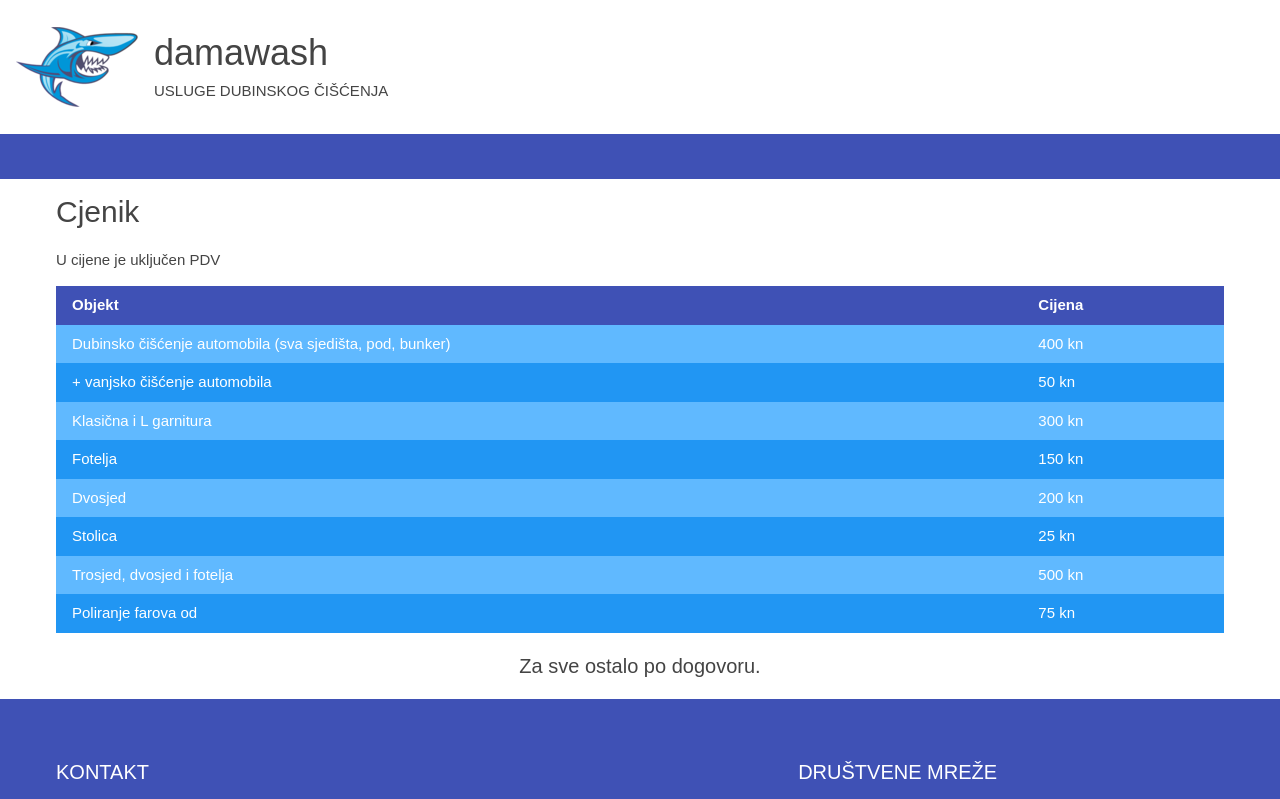
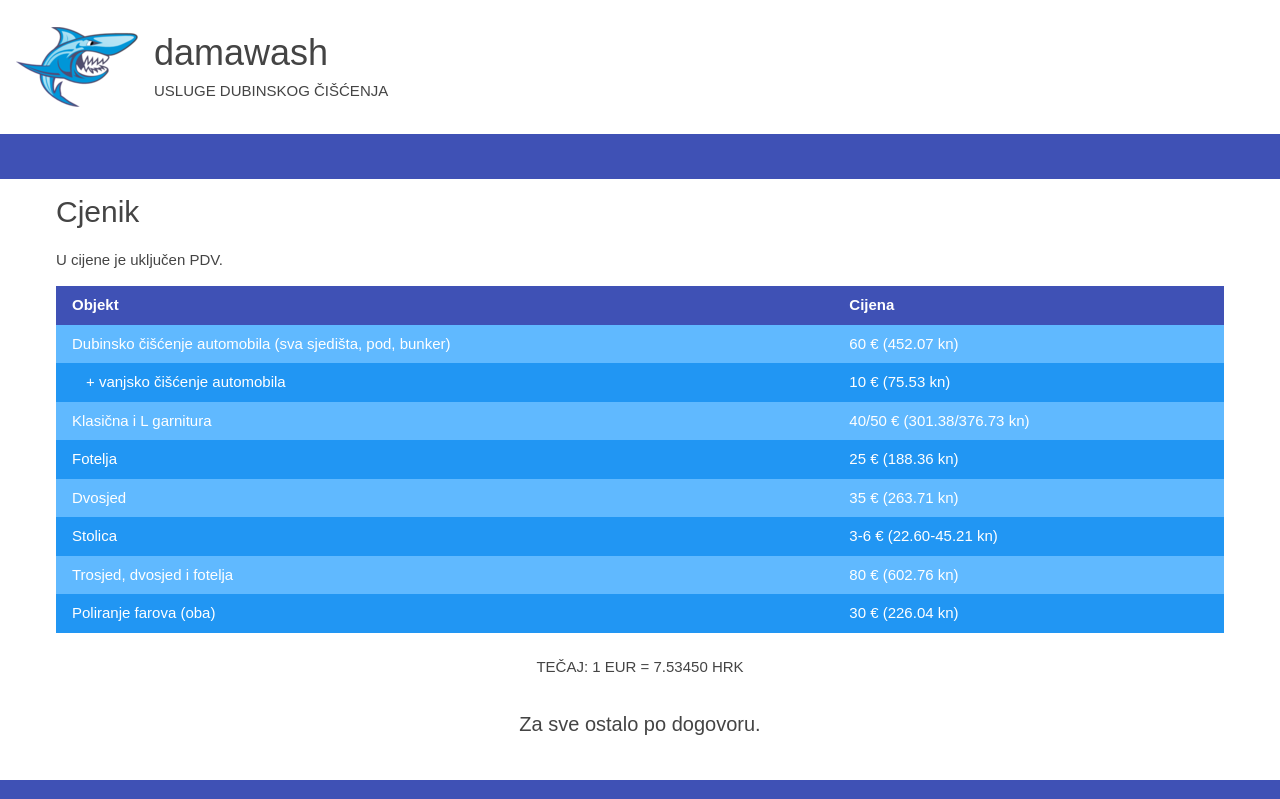
Before and after one commit to fluffyspace/damawash, an Angular app: page /prices in a window 1280 px wide. Shown: the top 799 px of the page. Built offline with nearby package versions, Linux system fonts and the light colour scheme; a web font is replaced by a local one.

Commit message:
kune u dvojne cijene

```diff
--- a/src/app/contact/contact.component.html
+++ b/src/app/contact/contact.component.html
@@ -1,7 +1,13 @@
 <h2>Kontaktirajte nas</h2>
+<div class="w3-container w3-xlarge w3-center">
+  <h4>Javite se putem društvenih mreža</h4>
+  <a href="https://www.facebook.com/profile.php?id=1165940456"><i class="fab fa-facebook largetext"></i></a>
+  <a href="https://api.whatsapp.com/send?phone=+385914182000"><i class="fab fa-whatsapp w3-margin largetext"></i></a>
+  <a href="viber://contact?number=+385914182000"><i class="fab fa-viber w3-margin-right largetext"></i></a>
+  <a href="https://www.instagram.com/dama_wash/"><i class="fab fa-instagram largetext"></i></a>
+  <h4>ili elektroničkom poštom</h4>
+</div>
 <div class="w3-container w3-card-4 w3-light-grey w3-text-blue w3-margin">
-
-
   <div class="w3-row w3-section">
     <div class="w3-col" style="width:50px"><i class="w3-xxlarge fa fa-user"></i></div>
       <div class="w3-rest">
@@ -19,7 +25,7 @@
   <div class="w3-row w3-section">
     <div class="w3-col" style="width:50px"><i class="w3-xxlarge fa fa-phone"></i></div>
       <div class="w3-rest">
-      <input class="w3-input w3-border" name="phone" type="text"[(ngModel)]="mobitel"  placeholder="Mobitel/telefon (opcionalno)">
+        <input class="w3-input w3-border" name="phone" type="text"[(ngModel)]="mobitel"  placeholder="Mobitel/telefon (neobavezno)">
       </div>
   </div>
 
@@ -30,15 +36,13 @@
       </div>
   </div>
 
-<button class="w3-button w3-block w3-section w3-blue w3-ripple w3-padding" (click)="sendMail()">Pošalji</button>
+  <button class="w3-button w3-block w3-section w3-blue w3-ripple w3-padding" (click)="sendMail()">Otvori Gmail</button>
 
 </div>
-{{ body }}
 <h3>Naša lokacija:</h3>
-<div class="mapouter" style="background-color: #ccc;">
+<div class="mapouter">
     <div class="gmap_canvas">
-        <iframe width="100%" height="500" id="gmap_canvas" src="https://maps.google.com/maps?q=Vukovarska%2018%2C%20Rijeka&t=&z=13&ie=UTF8&iwloc=&output=embed" frameborder="0" scrolling="no" marginheight="0" marginwidth="0"></iframe>
-        <a href="https://www.pureblack.de">Pureblack.de - Webseite erstellen lassen</a>
+        <iframe width="100%" height="500" id="gmap_canvas" src="https://maps.google.com/maps?q=Bujska%2036%2C%20Rijeka&t=&z=13&ie=UTF8&iwloc=&output=embed" frameborder="0" scrolling="no" marginheight="0" marginwidth="0"></iframe>
     </div>
     <style>.mapouter{position:relative;text-align:right;margin-bottom: 20px;}.gmap_canvas {overflow:hidden;background:none!important; }</style>
 </div>
--- a/src/app/contact/contact.component.scss
+++ b/src/app/contact/contact.component.scss
@@ -0,0 +1,3 @@
+.largetext{
+    font-size:60px
+}
--- a/src/app/contact/contact.component.ts
+++ b/src/app/contact/contact.component.ts
@@ -18,9 +18,10 @@ export class ContactComponent implements OnInit {
   }
 
   sendMail(): void {
-    this.body = "" + this.poruka + "\n\nIme i prezime: " + this.imePrezime + ((this.mobitel) ? '\n\nBroj telefona: ' + this.mobitel : '');
+    this.body = "" + this.poruka + "\n\nIme i prezime: " + this.imePrezime + ((this.mobitel) ? '\nBroj telefona: ' + this.mobitel : '');
     const subject: string = 'Upit';
-    window.open('mailto:info.damawash@gmail.com?subject=' + subject + '&body=' + encodeURIComponent(this.body));
+    window.open('https://mail.google.com/mail/?view=cm&fs=1&to=info.damawash@gmail.com&su=' + subject + '&body=' + encodeURIComponent(this.body));
+    //window.open('mailto:info.damawash@gmail.com?subject=' + subject + '&body=' + encodeURIComponent(this.body));
   }
 
 }
--- a/src/app/footer/footer.component.html
+++ b/src/app/footer/footer.component.html
@@ -3,7 +3,7 @@
 
       <div class="w3-container w3-cell" >
           <h4>KONTAKT</h4>
-        <p class="w3-small"><a href="https://goo.gl/maps/qM3R67rdME5wxDuX7"><i class="fas fa-map-marker-alt"></i> Vere Bratonje 29, Rijeka</a></p>
+        <p class="w3-small"><a href="https://goo.gl/maps/qM3R67rdME5wxDuX7"><i class="fas fa-map-marker-alt"></i> Bujska 36, Rijeka</a></p>
         <p class="w3-small"><a href="tel:+385914182000"><i class="fas fa-mobile-alt"></i> +385 91 418 2000</a></p>
 
         <p class="w3-small">Radno vrijeme:<br>svakim danom 07-22</p>
--- a/src/app/prices/prices.component.html
+++ b/src/app/prices/prices.component.html
@@ -1,5 +1,5 @@
 <h2>Cjenik</h2>
-<p>U cijene je uključen PDV</p>
+<p>U cijene je uključen PDV.</p>
   <table class="w3-table w3-blue">
     <tr style="background-color: #3f51b5">
       <th>Objekt</th>
@@ -7,35 +7,37 @@
     </tr>
     <tr>
       <td>Dubinsko čišćenje automobila (sva sjedišta, pod, bunker)</td>
-      <td>400</td>
+      <td>60 € (452.07 kn)</td>
     </tr>
     <tr>
-      <td>+ vanjsko čišćenje automobila</td>
-      <td>50</td>
+      <td style="padding-left:30px">+ vanjsko čišćenje automobila</td>
+      <td>10 € (75.53 kn)</td>
     </tr>
     <tr>
       <td>Klasična i L garnitura</td>
-      <td>300</td>
+      <td>40/50 € (301.38/376.73 kn)</td>
     </tr>
     <tr>
       <td>Fotelja</td>
-      <td>150</td>
+      <td>25 € (188.36 kn)</td>
     </tr>
     <tr>
       <td>Dvosjed</td>
-      <td>200</td>
+      <td>35 € (263.71 kn)</td>
     </tr>
     <tr>
       <td>Stolica</td>
-      <td>25</td>
+      <td>3-6 € (22.60-45.21 kn)</td>
     </tr>
     <tr>
       <td>Trosjed, dvosjed i fotelja</td>
-      <td>500</td>
+      <td>80 € (602.76 kn)</td>
     </tr>
     <tr>
-      <td>Poliranje farova od</td>
-      <td>75</td>
+      <td>Poliranje farova (oba)</td>
+      <td>30 € (226.04 kn)</td>
     </tr>
   </table>
+  <p class="w3-center w3-padding">TEČAJ: 1 EUR = 7.53450 HRK</p>
 <h4 class="w3-center w3-padding">Za sve ostalo po dogovoru.</h4>
+<br>
--- a/src/app/prices/prices.component.scss
+++ b/src/app/prices/prices.component.scss
@@ -1,5 +1,5 @@
 tr td:nth-child(2):after {
-    content:' kn';
+    /*content:' kn';*/
   }
 
 tr:nth-child(even) {background: #60B9FF}
```
Also changed, not shown: src/assets/images/index.html (+0 -18 lines). Lines whose indentation alone changed are shown as unchanged.
